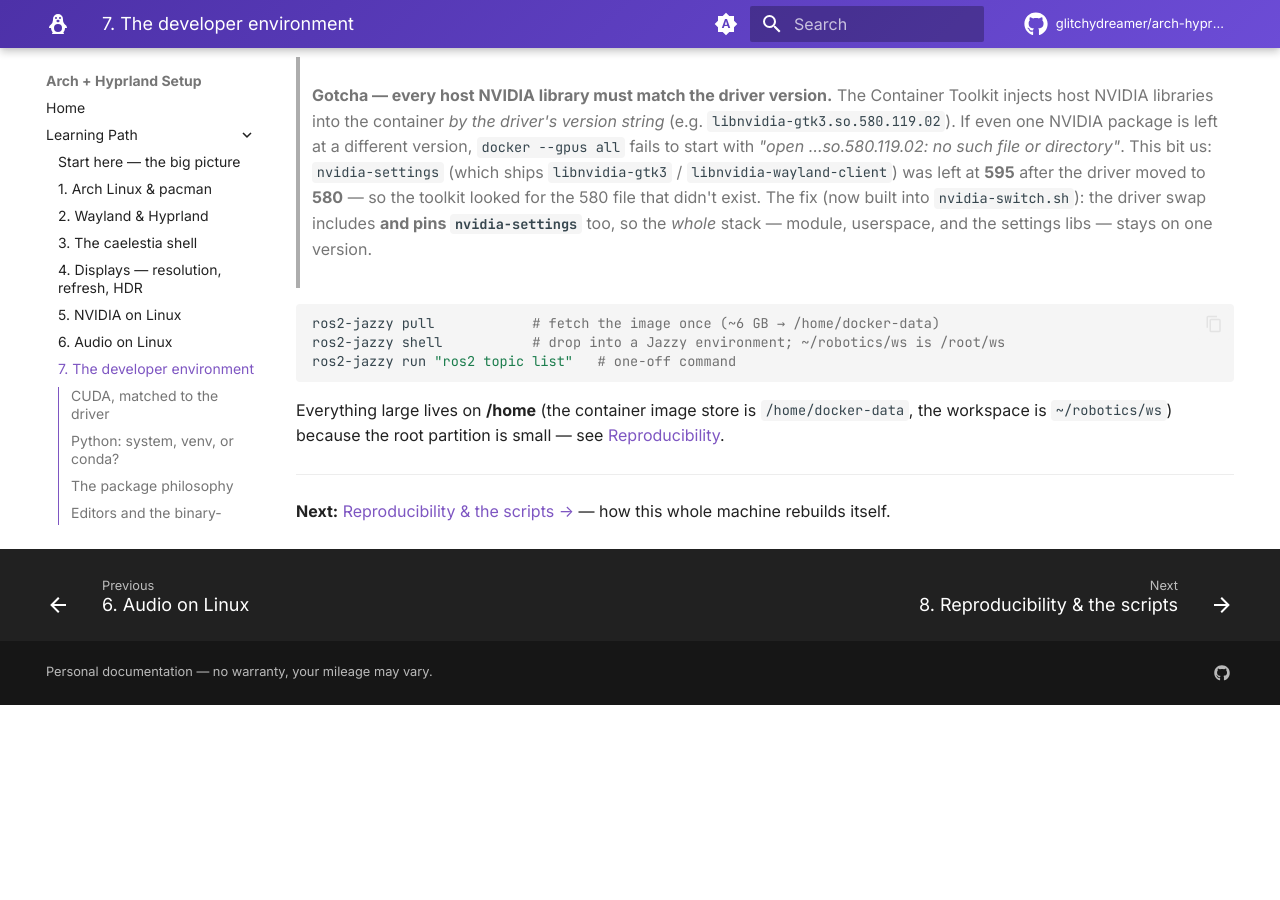
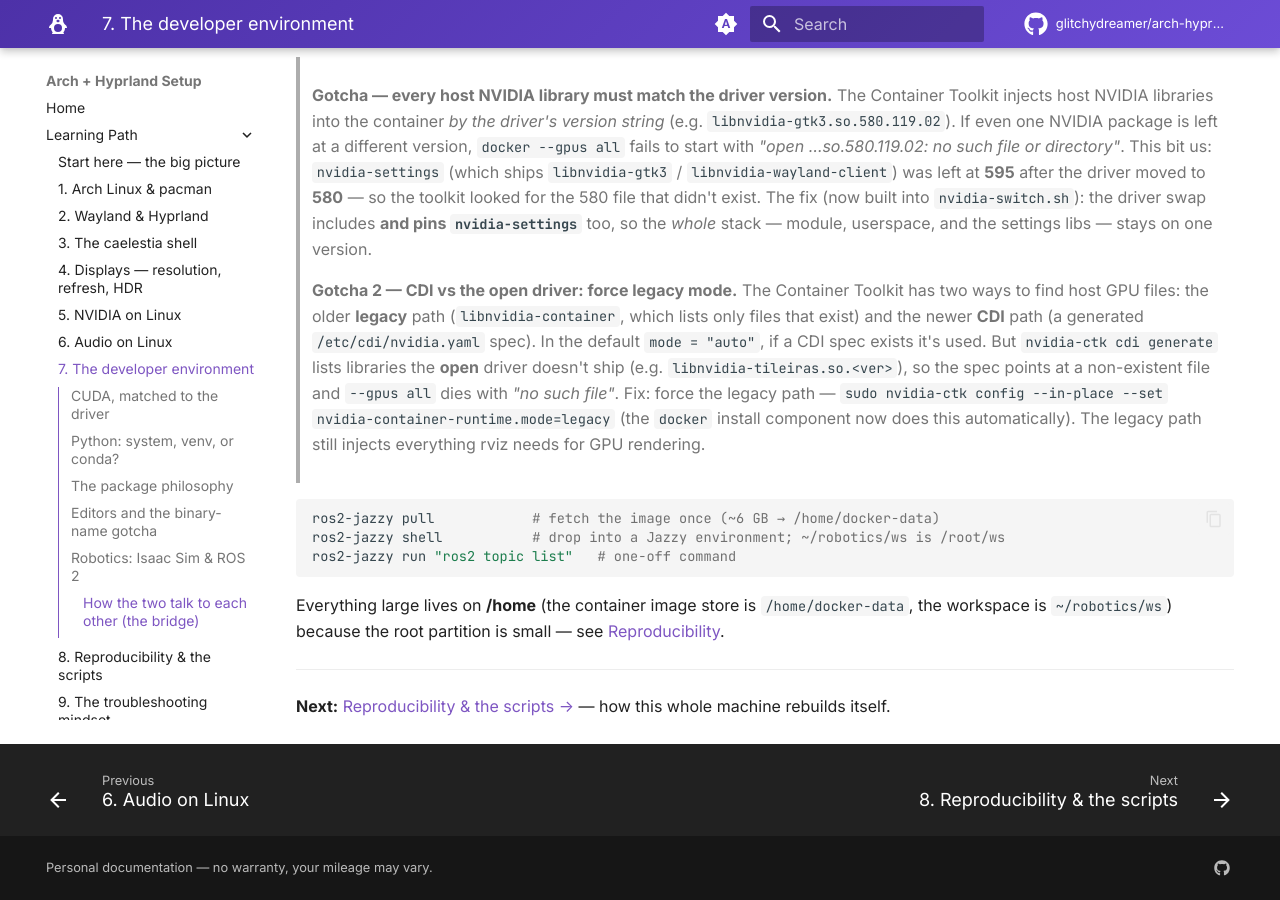
Before and after one commit to glitchydreamer/arch-hyprland-setup, an MkDocs documentation site: the page built from docs/learn/07-dev-environment.md, in a window 1280 px wide and 900 px high, scrolled down 3642 px. Built offline with MkDocs 1.6.1 and Material for MkDocs 9.7.7, drawn with Linux system fonts in a browser that asks for light colours; comment, search, counter and statistics services are not loaded; before the commit the page ends 4347 px from its top, so only the background shows below that.

Commit message:
fix(docker): force nvidia-container-runtime legacy mode (CDI phantom-lib on open driver)
ros2-jazzy shell still failed after the nvidia-settings fix: docker --gpus all
died on /usr/lib/libnvidia-tileiras.so.580.119.02 — a phantom lib the OPEN driver
doesn't ship. Cause: runtime mode "auto" used a generated CDI spec
(/etc/cdi/nvidia.yaml) that lists libs absent from nvidia-open; the legacy
libnvidia-container path lists only real files and is clean.

- install.sh docker: after `nvidia-ctk runtime configure`, set
  nvidia-container-runtime.mode=legacy
- docs/learn + project-context: record the CDI-vs-open-driver gotcha + fix

Co-Authored-By: Claude Opus 4.7 <noreply@anthropic.com>

````diff
--- a/docs/learn/07-dev-environment.md
+++ b/docs/learn/07-dev-environment.md
@@ -140,6 +140,18 @@ up inside `ros2-jazzy shell` via `ros2 topic list`, and vice-versa.
 > so the *whole* stack — module, userspace, and the settings libs — stays on one
 > version.
 
+> **Gotcha 2 — CDI vs the open driver: force legacy mode.** The Container Toolkit
+> has two ways to find host GPU files: the older **legacy** path
+> (`libnvidia-container`, which lists only files that exist) and the newer **CDI**
+> path (a generated `/etc/cdi/nvidia.yaml` spec). In the default `mode = "auto"`,
+> if a CDI spec exists it's used. But `nvidia-ctk cdi generate` lists libraries
+> the **open** driver doesn't ship (e.g. `libnvidia-tileiras.so.<ver>`), so the
+> spec points at a non-existent file and `--gpus all` dies with *"no such file"*.
+> Fix: force the legacy path —
+> `sudo nvidia-ctk config --in-place --set nvidia-container-runtime.mode=legacy`
+> (the `docker` install component now does this automatically). The legacy path
+> still injects everything rviz needs for GPU rendering.
+
 ```bash
 ros2-jazzy pull            # fetch the image once (~6 GB → /home/docker-data)
 ros2-jazzy shell           # drop into a Jazzy environment; ~/robotics/ws is /root/ws
````
Also changed, not shown: docs/project-context.md (+9 -0 lines), 1 other file.
